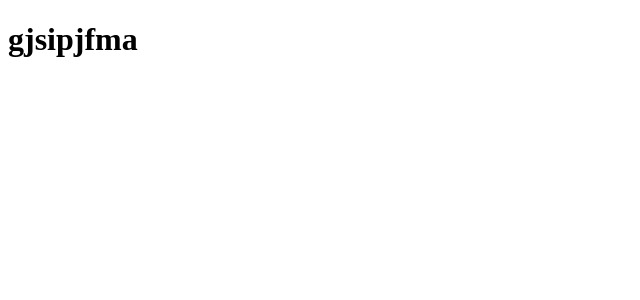
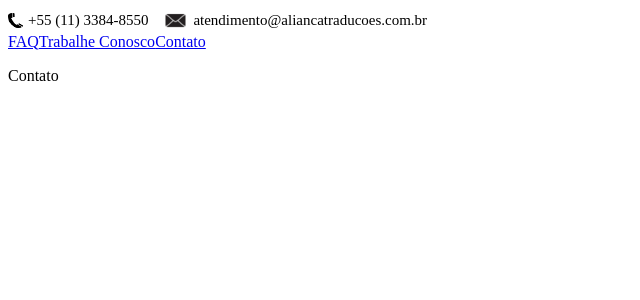
Before and after one commit to rafaellabastos/web-alianca, a React (Vite) app: page /Contato in a window 1280 px wide. Before the commit this address had no page. Shown: the top 300 px of the page, without its empty margins (0-640 px from the left). Built offline with nearby package versions, Linux system fonts and the light colour scheme.

Commit message:
Rota dos três links do cabeçalho

```diff
--- a/src/App.jsx
+++ b/src/App.jsx
@@ -1,5 +1,10 @@
 import Cabecalho from './components/Cabecalho'
 import Rodape from './components/Rodape'
+
+import Faq from './routes/Faq'
+import TrabConosco from './routes/TrabConosco';
+import Contato from './routes/Contato';
+
 import { Outlet } from 'react-router-dom';
 
 export default function App() {
--- a/src/components/Cabecalho/index.jsx
+++ b/src/components/Cabecalho/index.jsx
@@ -1,4 +1,5 @@
 import React from 'react';
+import { Link } from 'react-router-dom';
 import './index.css';
 
 export default function Cabecalho() {
@@ -18,7 +19,11 @@ export default function Cabecalho() {
                 </div>
 
                 <div className='cabe1-links'>
-
+                    <nav>
+                        <Link to="/Faq">FAQ</Link>
+                        <Link to="/TrabConosco">Trabalhe Conosco</Link>
+                        <Link to="/Contato">Contato</Link>
+                    </nav>
                 </div>
             </div>
         </>
--- /dev/null
+++ b/src/routes/Contato.jsx
@@ -0,0 +1,9 @@
+import React from 'react';
+
+export default function Contato() {
+    return (
+        <>
+            <p>Contato</p>
+        </>
+    )
+}
--- /dev/null
+++ b/src/routes/Faq.jsx
@@ -0,0 +1,9 @@
+import React from 'react';
+
+export default function Faq() {
+    return (
+        <>
+            <p>FAQ</p>
+        </>
+    )
+}
--- /dev/null
+++ b/src/routes/TrabConosco.jsx
@@ -0,0 +1,9 @@
+import React from 'react';
+
+export default function TrabConosco() {
+    return (
+        <>
+            <p>Trabalhe Conosco</p>
+        </>
+    )
+}
```
Also changed, not shown: src/main.jsx (+15 -0 lines).
